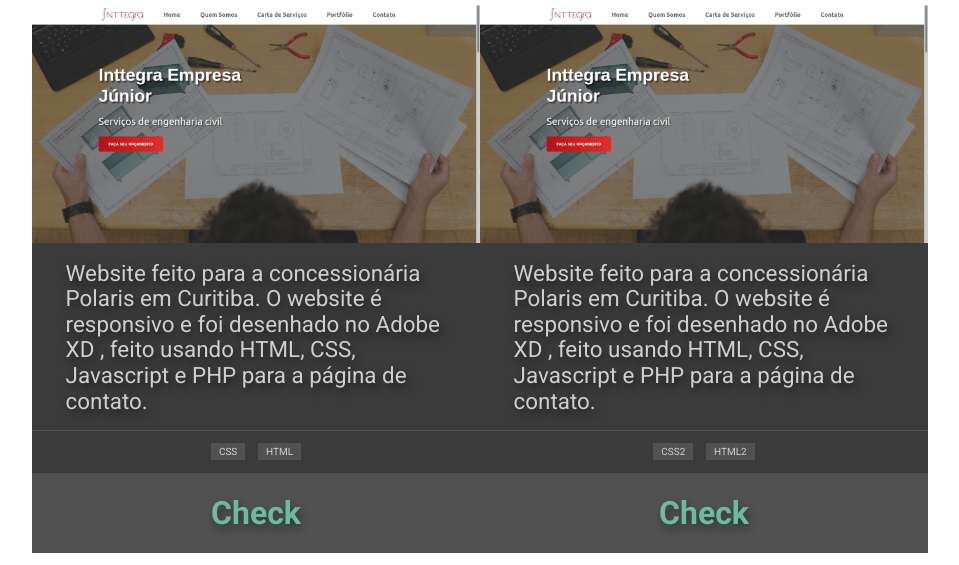
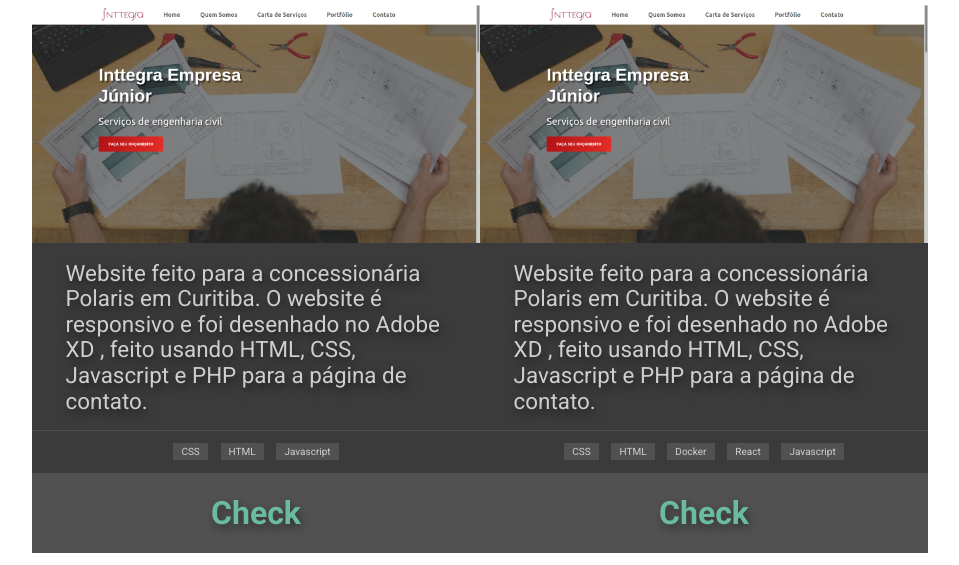
Before and after one commit to viniciuscodc/portfolio, a Gatsby site: page /projects in a window 1280 px wide. Shown: the part 235-800 px from the top of the page, without its empty margins (160-1119 px from the left). Built offline with nearby package versions, Linux system fonts and the light colour scheme; Gatsby itself is replaced by a stand-in of ours.

Commit message:
modified uniqueKey and code optimization in projectsPage

```diff
--- a/src/pages/projects.js
+++ b/src/pages/projects.js
@@ -8,6 +8,7 @@
 
 const projects = [
   {
+    id: 2,
     description:
       "Website feito para a concessionária Polaris em Curitiba. O website é responsivo e foi desenhado no Adobe XD , feito usando HTML, CSS, Javascript e PHP para a página de contato.",
     tag_1: "CSS",
@@ -15,32 +16,40 @@
     tag_3: "Javascript",
   },
   {
+    id: 1,
     description:
       "Website feito para a concessionária Polaris em Curitiba. O website é responsivo e foi desenhado no Adobe XD , feito usando HTML, CSS, Javascript e PHP para a página de contato.",
-    tag_1: "CSS2",
-    tag_2: "HTML2",
-    tag_3: "Javascript",
+    tag_1: "CSS",
+    tag_2: "HTML",
+    tag_3: "Docker",
+    tag_4: "React",
+    tag_5: "Javascript",
   },
 ];
 
 function CardTag(cardTagData) {
-  function isNotNull(x) {
-    return typeof x !== "undefined";
+  function isNotUndfined(valueChecked) {
+    return typeof valueChecked !== "undefined";
   }
 
-  let tag_1 = projects[cardTagData.cardIndex].tag_1;
-  if (isNotNull(tag_1)) {
-    let spanText = cardTagData.cardTagData.tag_1;
-    var spanElement = React.createElement("span", { key: spanText }, spanText);
-  }
+  let tags = [
+    projects[cardTagData.cardIndex].tag_1,
+    projects[cardTagData.cardIndex].tag_2,
+    projects[cardTagData.cardIndex].tag_3,
+    projects[cardTagData.cardIndex].tag_4,
+    projects[cardTagData.cardIndex].tag_5,
+  ];
 
-  let tag_2 = projects[cardTagData.cardIndex].tag_2;
-  if (isNotNull(tag_2)) {
-    let spanText = cardTagData.cardTagData.tag_2;
-    var spanElement2 = React.createElement("span", { key: spanText }, spanText);
-  }
-
-  let spanList = [spanElement, spanElement2];
+  let spanList = tags
+    .filter((span) => isNotUndfined(span))
+    .map(
+      (span) =>
+        (span = React.createElement(
+          "span",
+          { key: span + projects[cardTagData.cardIndex].id },
+          span
+        ))
+    );
 
   return spanList;
 }
```
